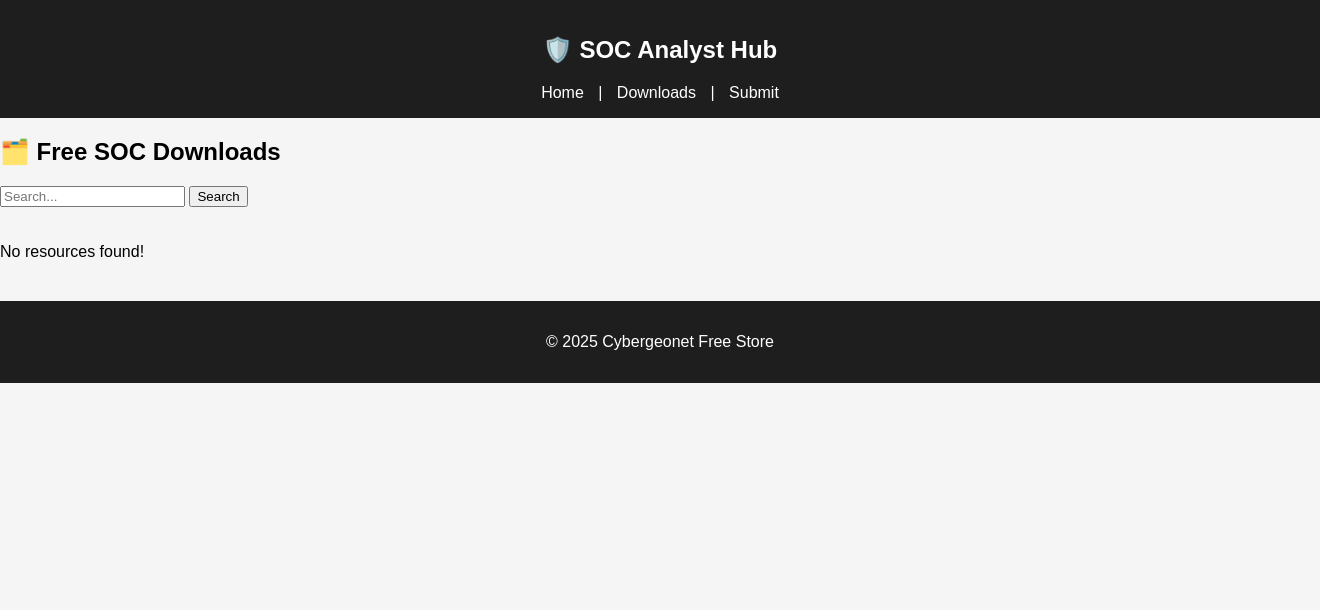
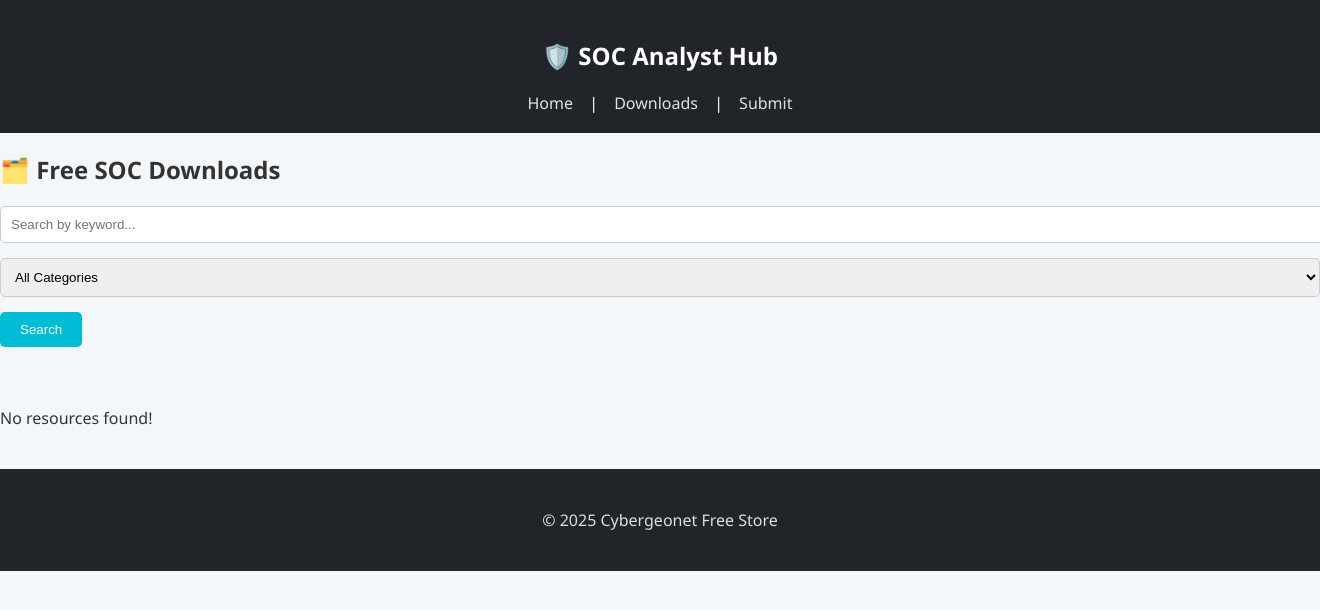
Before and after one commit to Dattarshi/Cybergeonet, a Flask app: template src/templates/downloads.html in a window 1320 px wide; the page is wider, and only the part inside the window is pictured. Shown: the top 610 px of that part. Run offline with Flask 3, Linux system fonts and the light colour scheme; the template is opened without the code that fills it, so the values that code supplies are empty.

Commit message:
Updated ver

```diff
--- a/src/routes.py
+++ b/src/routes.py
@@ -29,6 +29,9 @@ def index():
 def downloads():
     query = request.args.get('query', '').lower()
     resources = load_resources()
+
+    if filter_type:
+        resources = [r for r in resources if r['type'].upper() == filter_type.upper()]
 
     if query:
         resources = [r for r in resources if query in r['name'].lower() or query in r['type'].lower()]
--- a/src/static/css/styles.css
+++ b/src/static/css/styles.css
@@ -1,61 +1,120 @@
 body {
-    font-family: Arial, sans-serif;
-    margin: 0; padding: 0;
-    background-color: #f5f5f5;
+    font-family: 'Segoe UI', Tahoma, Geneva, Verdana, sans-serif;
+    margin: 0;
+    padding: 0;
+    background-color: #f4f7f9;
+    color: #333;
 }
 
+/* Header */
 header {
-    background-color: #1e1e1e;
-    color: white;
-    padding: 1em;
+    background-color: #212529;
+    color: #fff;
+    padding: 1.2em;
     text-align: center;
 }
 
 header img {
     display: block;
     margin: 0 auto 10px auto;
+    max-width: 160px;
 }
 
 nav a {
-    margin: 0 10px;
-    color: white;
+    margin: 0 12px;
+    color: #e1e1e1;
     text-decoration: none;
+    font-weight: 500;
 }
 
+nav a:hover {
+    color: #00bcd4;
+}
+
+/* Grid container */
 .grid-container {
     display: grid;
-    grid-template-columns: repeat(auto-fill, minmax(220px, 1fr));
+    grid-template-columns: repeat(auto-fill, minmax(260px, 1fr));
     gap: 20px;
-    margin-top: 20px;
+    margin: 30px auto;
+    max-width: 1100px;
 }
 
+/* Card Design */
 .card {
-    background: white;
-    padding: 15px;
+    background: #fff;
+    padding: 20px;
     border-radius: 8px;
-    box-shadow: 0 2px 8px rgba(0,0,0,0.1);
+    box-shadow: 0 2px 10px rgba(0,0,0,0.08);
     text-align: center;
-    transition: transform 0.2s ease;
+    transition: 0.3s;
 }
 
 .card:hover {
-    transform: scale(1.03);
+    transform: translateY(-5px);
+}
+
+.card h3 {
+    font-size: 1.1rem;
+    margin-bottom: 10px;
+}
+
+.card p {
+    font-size: 0.9rem;
+    color: #555;
 }
 
 .card a {
     display: inline-block;
-    padding: 8px 12px;
-    background-color: #1e1e1e;
+    padding: 8px 14px;
+    background-color: #00bcd4;
     color: white;
+    text-decoration: none;
     border-radius: 5px;
-    text-decoration: none;
     margin-top: 10px;
 }
 
+.card a:hover {
+    background-color: #0198aa;
+}
+
+/* Forms */
+form input[type="text"],
+form select,
+form input[type="file"] {
+    padding: 10px;
+    width: 100%;
+    margin-bottom: 15px;
+    border: 1px solid #ccc;
+    border-radius: 5px;
+}
+
+form button {
+    background: #00bcd4;
+    color: white;
+    padding: 10px 20px;
+    border: none;
+    border-radius: 5px;
+    cursor: pointer;
+}
+
+form button:hover {
+    background: #0198aa;
+}
+
+/* Footer */
 footer {
-    background-color: #1e1e1e;
-    color: white;
+    background-color: #212529;
+    color: #ddd;
     text-align: center;
-    padding: 1em;
+    padding: 1.5em;
     margin-top: 40px;
 }
+
+.alert {
+    background: #f8d7da;
+    color: #721c24;
+    padding: 10px;
+    margin-bottom: 15px;
+    border-radius: 5px;
+}
--- a/src/templates/downloads.html
+++ b/src/templates/downloads.html
@@ -1,21 +1,29 @@
 {% extends "base.html" %}
-
 {% block content %}
     <h2>🗂️ Free SOC Downloads</h2>
 
-    <!-- Search bar -->
+    <!-- Search & Filter -->
     <form method="GET" action="/downloads">
-        <input type="text" name="query" placeholder="Search..." value="{{ query or '' }}">
+        <input type="text" name="query" placeholder="Search by keyword..." value="{{ query or '' }}">
+
+        <!-- Filter dropdown -->
+        <select name="filter">
+            <option value="">All Categories</option>
+            <option value="SOP">SOP</option>
+            <option value="SCRIPT">PowerShell Script</option>
+            <option value="SIEM">SIEM Rule</option>
+        </select>
+
         <button type="submit">Search</button>
     </form>
 
-    <!-- Resource Grid -->
+    <!-- Grid -->
     <div class="grid-container">
         {% for item in resources %}
             <div class="card">
                 <h3>{{ item.name }}</h3>
                 <p>Type: {{ item.type }}</p>
-                <a href="{{ url_for('static', filename='downloads/' + item.file) }}" download>Download</a>
+                <a href="{{ url_for('static', filename='downloads/' + item.type|lower + '/' + item.file) }}" download>Download</a>
             </div>
         {% endfor %}
     </div>
--- a/src/templates/submit.html
+++ b/src/templates/submit.html
@@ -16,9 +16,9 @@
 
         <label>Category:</label><br>
         <select name="category" required>
-            <option value="sop">SOP</option>
-            <option value="script">PowerShell Script</option>
-            <option value="siem">SIEM Rule</option>
+            <option value="SOP">SOP</option>
+            <option value="SCRIPT">PowerShell Script</option>
+            <option value="SIEM">SIEM Rule</option>
         </select><br><br>
 
         <label>Upload File:</label><br>
```
